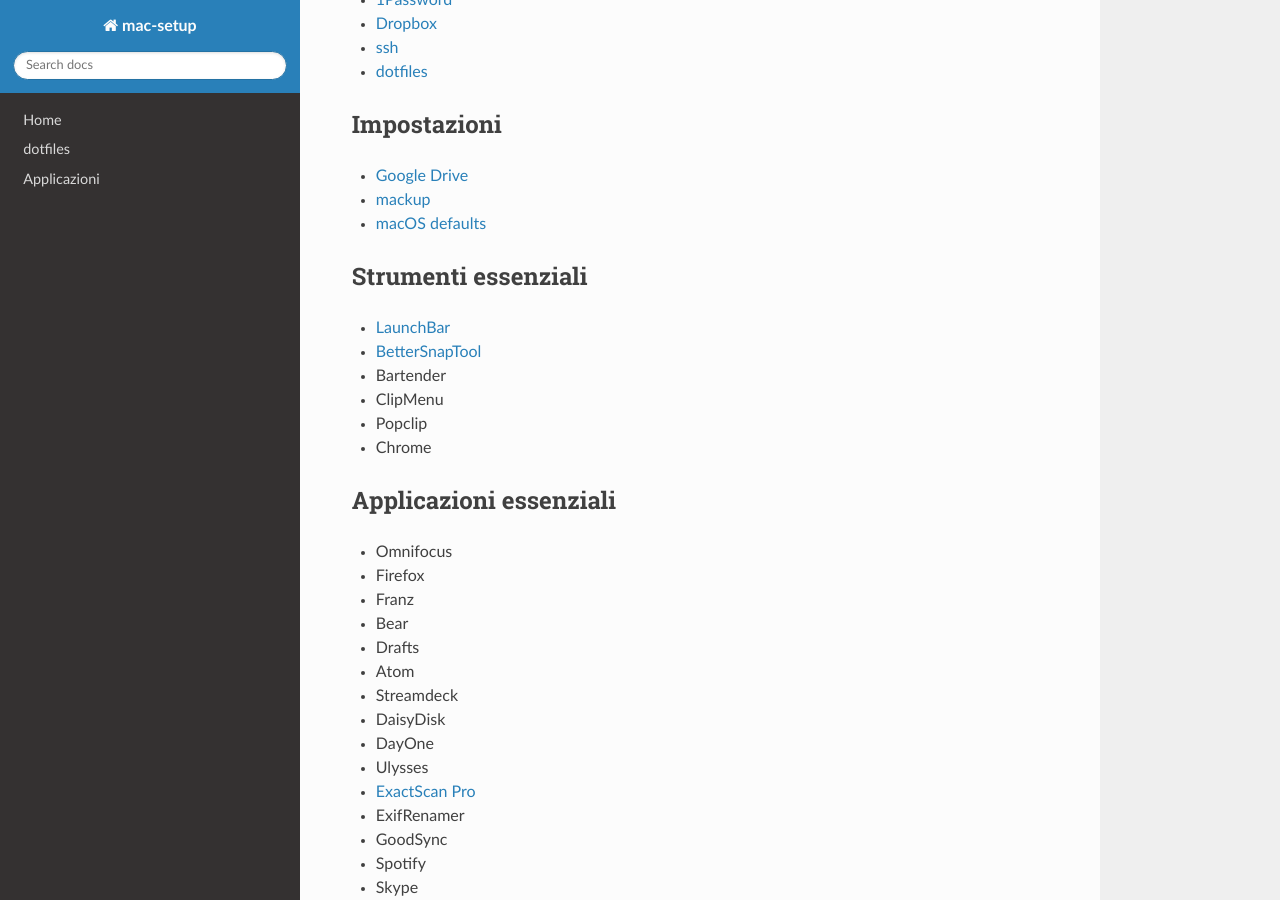
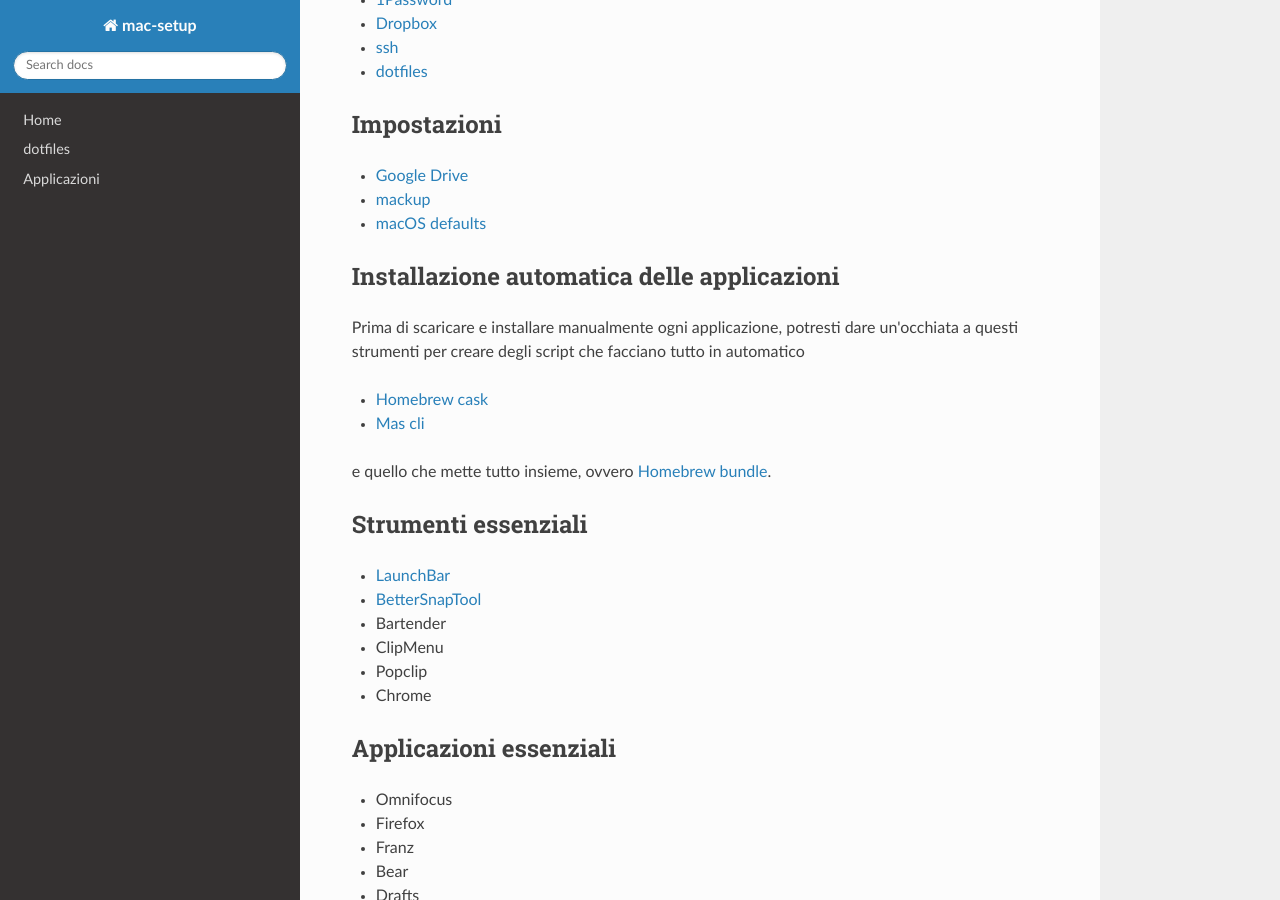
Before and after one commit to magobaol/mac-setup, an MkDocs documentation site: the page built from docs/new-mac.md, in a window 1280 px wide and 900 px high, scrolled down 300 px. Built offline with MkDocs 1.6.1, drawn with Linux system fonts in a browser that asks for light colours; nearby versions of some CDN libraries.

Commit message:
Add info about automation app installation

```diff
--- a/docs/new-mac.md
+++ b/docs/new-mac.md
@@ -15,6 +15,14 @@
 - [Google Drive](applications/google-drive.md)
 - [mackup](applications/mackup.md)
 - [macOS defaults](macos-defaults.md)
+
+## Installazione automatica delle applicazioni
+Prima di scaricare e installare manualmente ogni applicazione, potresti dare un'occhiata a questi strumenti per creare degli script che facciano tutto in automatico
+
+- [Homebrew cask](https://github.com/Homebrew/homebrew-cask)
+- [Mas cli](https://github.com/mas-cli/mas)
+
+e quello che mette tutto insieme, ovvero [Homebrew bundle](https://pumpingco.de/blog/brewfile/).
 
 ## Strumenti essenziali
 
```
